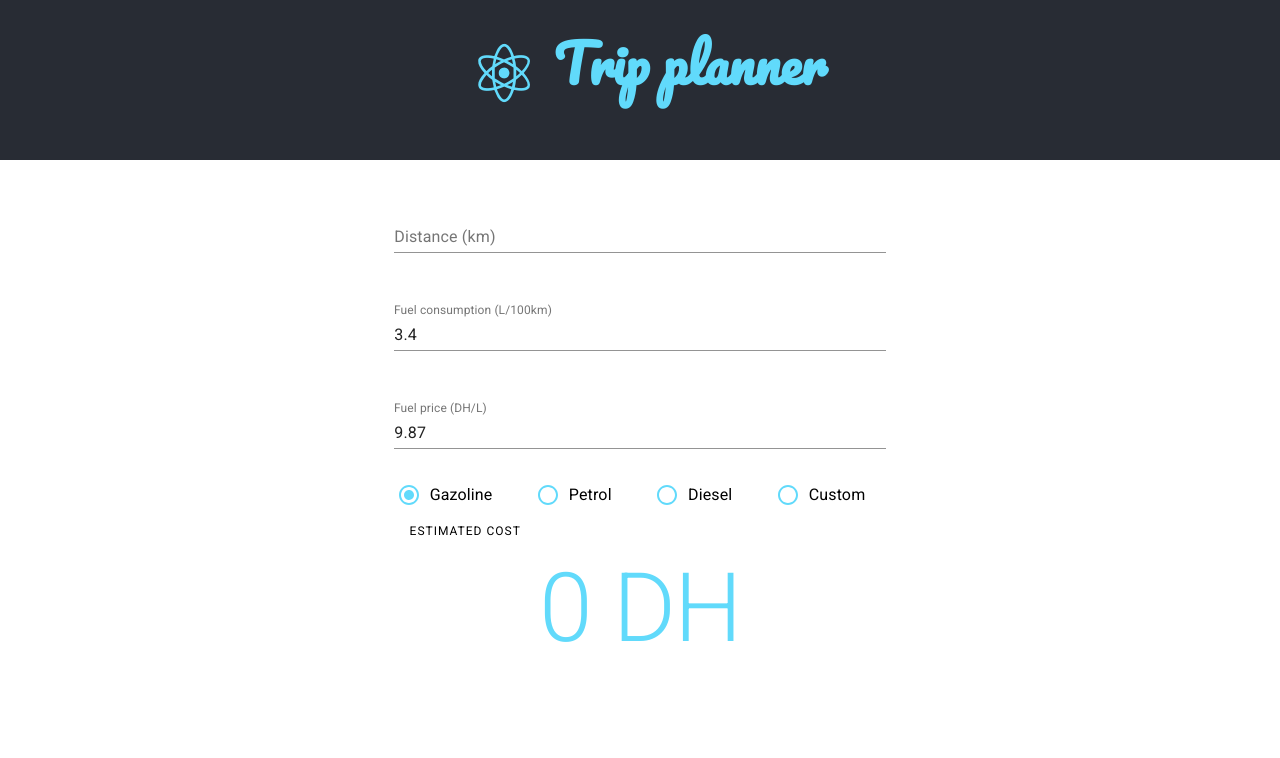
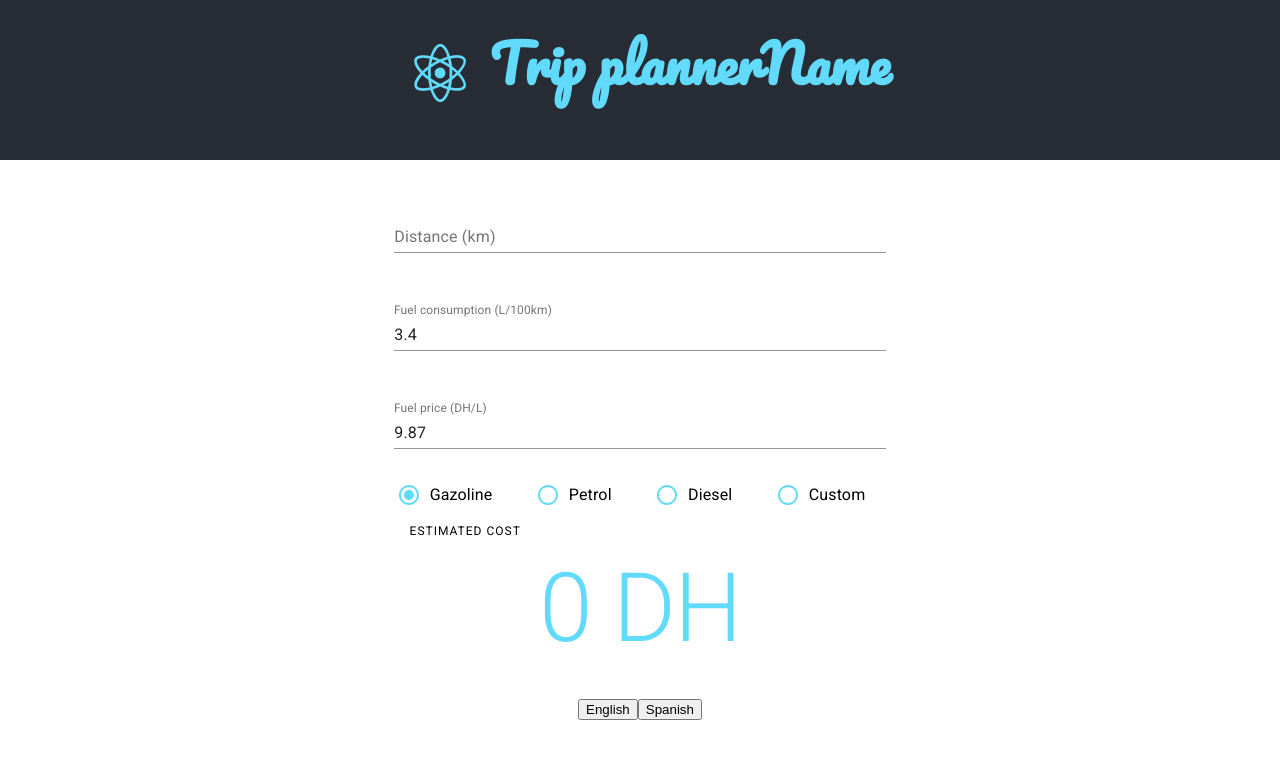
Before and after one commit to Toumani/trip-planner, a React (Create React App) app: page / in a window 1280 px wide. Shown: the top 758 px of the page. Built offline with nearby package versions, Linux system fonts and the light colour scheme.

Commit message:
feat: set up i18n

```diff
--- a/package.json
+++ b/package.json
@@ -10,9 +10,11 @@
     "@material-ui/icons": "^4.1.0",
     "express": "^4.17.1",
     "express-favicon": "^2.0.1",
+    "i18next": "^17.2.0",
     "path": "^0.12.7",
     "react": "^16.8.6",
     "react-dom": "^16.8.6",
+    "react-i18next": "^10.13.1",
     "react-scripts": "3.0.1",
     "wired-elements": "^1.0.0"
   },
--- a/src/App.js
+++ b/src/App.js
@@ -2,15 +2,45 @@ import React from 'react';
 import logo from './logo.svg';
 import './App.css';
 
-import { WiredInput } from "wired-input"
 import TextField from '@material-ui/core/TextField';
 import Radio from '@material-ui/core/Radio';
 import RadioGroup from '@material-ui/core/RadioGroup';
-import FormHelperText from '@material-ui/core/FormHelperText';
 import FormControlLabel from '@material-ui/core/FormControlLabel';
 import FormControl from '@material-ui/core/FormControl';
-import FormLabel from '@material-ui/core/FormLabel';
 import Typography from '@material-ui/core/Typography';
+
+import i18next from 'i18next';
+
+const i18n = i18next.init({
+    interpolation: {
+      // React already does escaping
+      escapeValue: false,
+    },
+    lng: 'en', // 'en' | 'es'
+    resources: {
+      en: {
+        translation: {
+          age: { label: 'Age', },
+          home: { label: 'Home', },
+          name: { label: 'Name', },
+        },
+      },
+      es: {
+        translation: {
+          age: { label: 'Años', },
+          home: { label: 'Casa', },
+          name: { label: 'Nombre', },
+        },
+      },
+    },
+  },
+  (err, t) => {
+    if (err) {
+      return console.error(err)
+    }
+    console.log('i18n successfully initialized')
+  }
+)
 
 const inputStyle = {
 	width: '100%',
@@ -90,14 +120,24 @@ class App extends React.Component {
 		this.setState({price: ((distance*consumption*fuelPrice).toFixed(8)/100).toFixed(2)});
 	}
 
+	changeLanguage = (lang) => {
+		console.log('Setting language to ' + lang)
+		i18next.changeLanguage(lang);
+		this.forceUpdate();
+	}
+
 	render() {
 		const { price } = this.state;
+		console.log('i18n:', i18n);
+		console.log('i18next:', i18next);
+
 		return (
 			<div className="App">
 				<header className="App-header notranslate">
 					<h1>
 						<img src={logo} className="App-logo" alt="logo" />
 						Trip planner
+						{i18next.t('name.label')}
 					</h1>
 				</header>
 				<main className="App-main">
@@ -166,6 +206,8 @@ class App extends React.Component {
 							{ price } DH
 						</Typography>
 					</section>
+					<button onClick={() => this.changeLanguage('en')}>English</button>
+					<button onClick={() => this.changeLanguage('es')}>Spanish</button>
 				</main>
 			</div>
 		);
```
Also changed, not shown: 1 other file (tests, documents, lock files or other folders).
